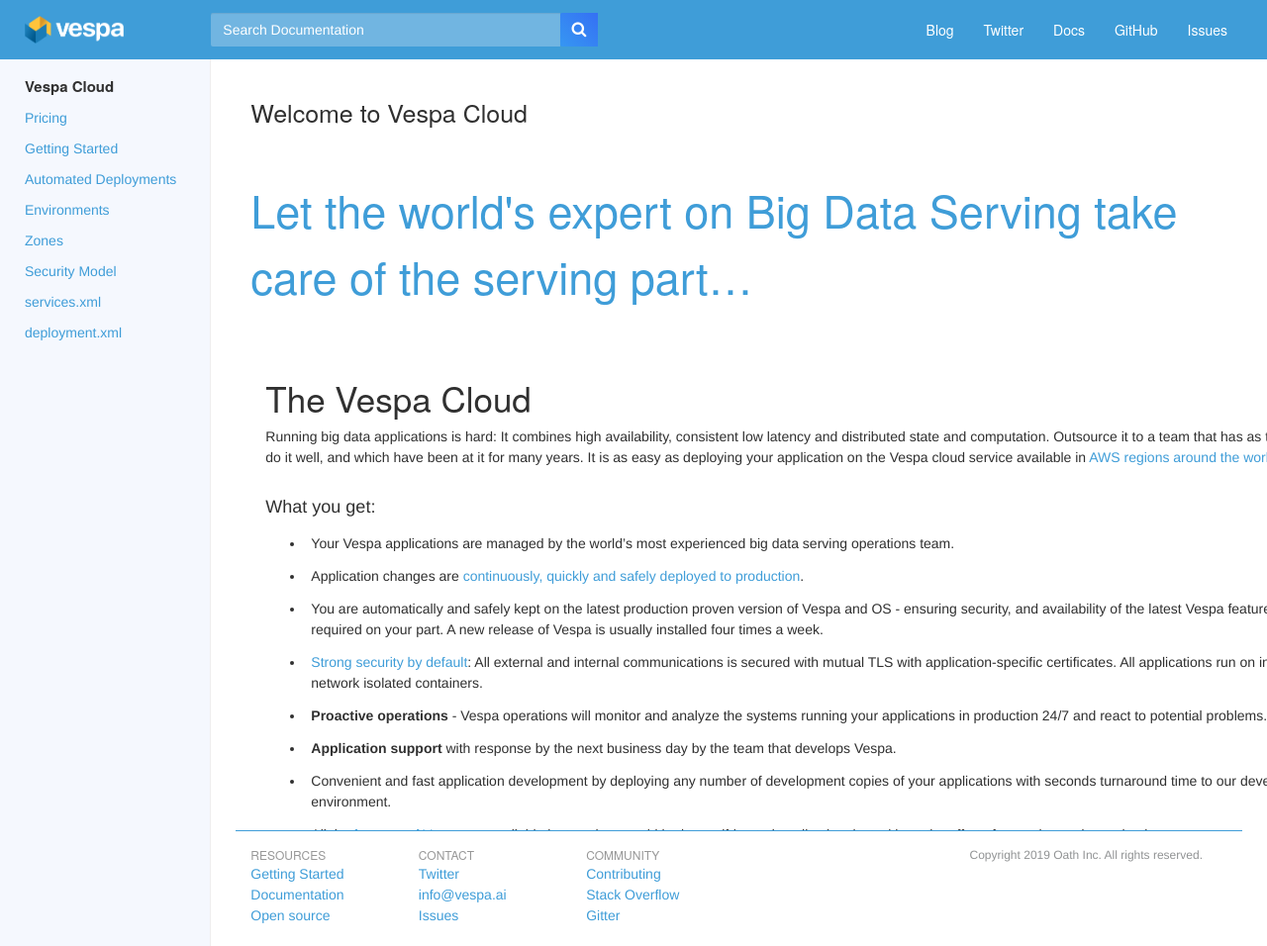
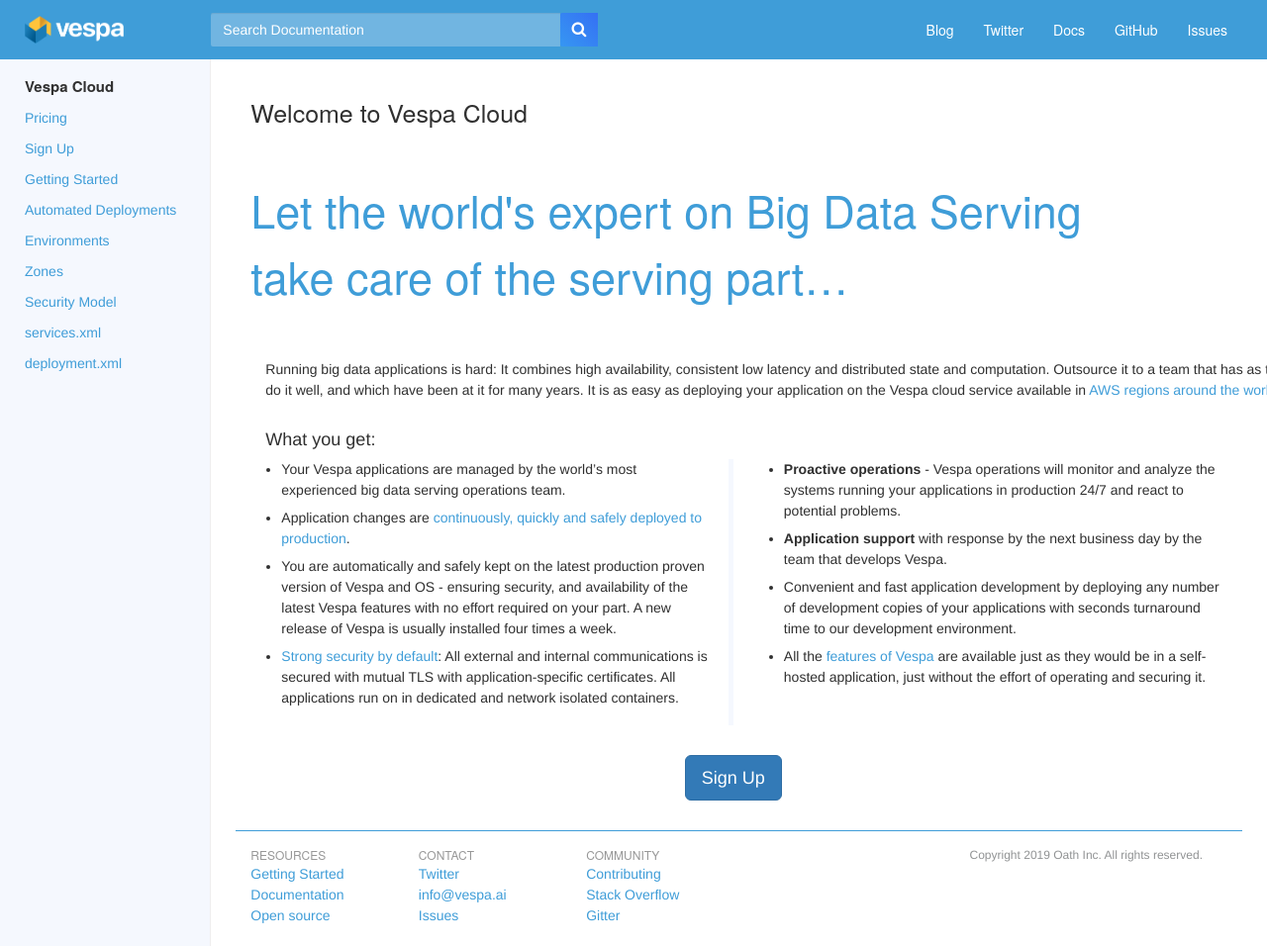
Before and after one commit to vespa-engine/cloud, a Jekyll site: the page built from index.html, in a window 1280 px wide and 956 px high. Shown: the whole window at 99% size. Built offline with Jekyll 4.4.1, drawn with Linux system fonts in a browser that asks for light colours.

Commit message:
Move sign-up to separate page with email form
    - Reformatted the front page to use the same bullet style as the
      normal Vespa docs.vespa.ai site.

    - Made the sign-up button be a link to the sign-up page.

    - Create an email form for the sign-up page to send emails to
      support@vespa.ai.

    - Made the footer not cover content if the content is larger than
      the display window.

    - Made the Vespa logo go to cloud.vespa.ai instead of vespa.ai.

Conflicts:
	_data/sidebar.yml

```diff
--- a/_data/sidebar.yml
+++ b/_data/sidebar.yml
@@ -4,6 +4,8 @@ docs:
       url: /
     - page: Pricing
       url: /pricing.html
+    - page: Sign Up
+      url: /sign-up.html
     - page: Getting Started
       url: /getting-started.html
     - page: Automated Deployments
--- a/_includes/header.html
+++ b/_includes/header.html
@@ -8,7 +8,7 @@
 <title>{% if page.title %}{{ page.title | escape }}{% else %}{{ "Vespa" }}{% endif %}</title>
 
 <!-- Bootstrap -->
-<link href="{{ site.baseurl }}/css/bootstrap.min.css" rel="stylesheet">
+<link rel="stylesheet" href="{{ site.baseurl }}/css/bootstrap.min.css">
 
 <!-- Font Awesome -->
 <link rel="stylesheet" href="{{ site.baseurl }}/css/font-awesome.min.css">
--- a/_includes/nav.html
+++ b/_includes/nav.html
@@ -8,7 +8,7 @@
             <span class="icon-bar"></span>
             <span class="icon-bar"></span>
             </button>
-            <a class="navbar-brand" href="http://vespa.ai">
+            <a class="navbar-brand" href="{{ site.baseurl }}">
                 <img src="{{ site.baseurl }}/img/vespa-logo.png" width="100" height="28">
             </a>
         </div>
--- a/css/docs.css
+++ b/css/docs.css
@@ -108,7 +108,7 @@ h3,
     color: #FFC43C;
 }
 
-.form-control {
+#searchinput {
     background: #71B5E1;
     border-radius: 2px 0 0 2px;
     color: #fff;
@@ -116,16 +116,16 @@ h3,
     margin: auto;
 }
 
-.form-control::-moz-placeholder {
+#searchinput::-moz-placeholder {
     color: #fff;
     opacity: 1;
 }
 
-.form-control:-ms-input-placeholder {
+#searchinput::-ms-input-placeholder {
     color: #fff;
 }
 
-.form-control::-webkit-input-placeholder {
+#searchinput::-webkit-input-placeholder {
     color: #fff;
 }
 
@@ -246,7 +246,8 @@ h3,
 }
 
 .welcome > li {
-    line-height: 2.0;
+    padding-bottom: 0.5em;
+/*    line-height: 2.0; */
 }
 
 .welcome-border {
@@ -268,10 +269,10 @@ h3,
 }
 
 /* fix anchored links to vespadoc */
-#main-content *[id]:not([href]) {
+/* #main-content *[id]:not([href]) {
     margin-top: -75px;
     padding-top: 75px;
-}
+} */
 
 .filepath {
     margin:0;
@@ -297,7 +298,7 @@ h3,
 
 @media (min-width: 768px) {
   .footer {
-    position: fixed;
+/*    position: fixed; */
     bottom: 0;
     left: 0px;
     z-index: 1000;
--- a/index.html
+++ b/index.html
@@ -21,18 +21,11 @@ ul.offer li {
 }
 </style>
 
-<p class="intro">Let the world's expert on Big Data Serving take care of the serving part…</p>
+<p class="intro">Let the world's expert on Big Data Serving<br>take care of the serving part…</p>
 
 <section id="roadmap" class="bg-light-blue">
 
 <div class="container">
-
-<div class="row">
-
-<div class="col-lg-12 text-left">
-<div class="h1">The Vespa Cloud</div>
-</div>
-</div>
 
 <div class="row">
 <div class="col-lg-12 text-left">
@@ -50,21 +43,27 @@ at it for many years. It is as easy as deploying your application on the Vespa c
 <div class="col-lg-12 text-left">
 <h4>What you get:</h4>
 
-<ul class="offer">
-
+<div class="row">
+        <div class="col-md-12">
+            <div class="row">
+                <div class="col-md-5 welcome-border">
+                    <ul class="welcome">
                             <li>Your Vespa applications are managed by the world’s most experienced big data serving operations team.</li>
-
                             <li>Application changes are
                                     <a href="https://vespa.ai/documentation/automated-deployments">continuously, quickly and safely deployed to production</a>.</li>
-
                                     <li>You are automatically and safely kept on the latest production proven version of Vespa and OS -
                                             ensuring security, and availability of the latest Vespa features with no effort required on your part. A new release
                                             of Vespa is usually installed four times a week.</li>
+
 
                                             <li><a href="https://vespa.ai/documentation/security-model">Strong security by default</a>:
                                                 All external and internal communications is secured with mutual TLS with
                                                 application-specific certificates. All applications run on in dedicated and network isolated containers.</li>
 
+                                                                        </ul>
+                </div>
+                <div class="col-md-5">
+                    <ul class="welcome">
                             <li><b>Proactive operations</b> - Vespa operations will monitor and analyze the systems running your applications
                                 in production 24/7 and react to potential problems.</li>
 
@@ -75,6 +74,17 @@ applications with seconds turnaround time to our development environment.</li>
 
                                 <li>All the <a href="https://docs.vespa.ai/documentation/features.html">features of Vespa</a> are available just as
                                 they would be in a self-hosted application, just without the effort of operating and securing it.</li>
+                                                    </ul>
+                </div>
+            </div>
+        </div>
+    </div>
+
+
+
+<ul class="offer">
+
+
 
 </ul>
 </div>
@@ -83,8 +93,9 @@ they would be in a self-hosted application, just without the effort of operating
 <p> </p>
 </div>
 
-<div class="col-lg-12 text-center">
-<p><a href="mailto:support@vespa.ai" class="btn btn-xl intro-button">Sign Up</a></p>
+<div class="col-lg-10 text-center">
+<p>
+<p><a href="/sign-up" class="btn btn-primary btn-lg intro-button">Sign Up</a></p>
 </div>
 
 </div>
```
Lines whose indentation alone changed are shown as unchanged.
